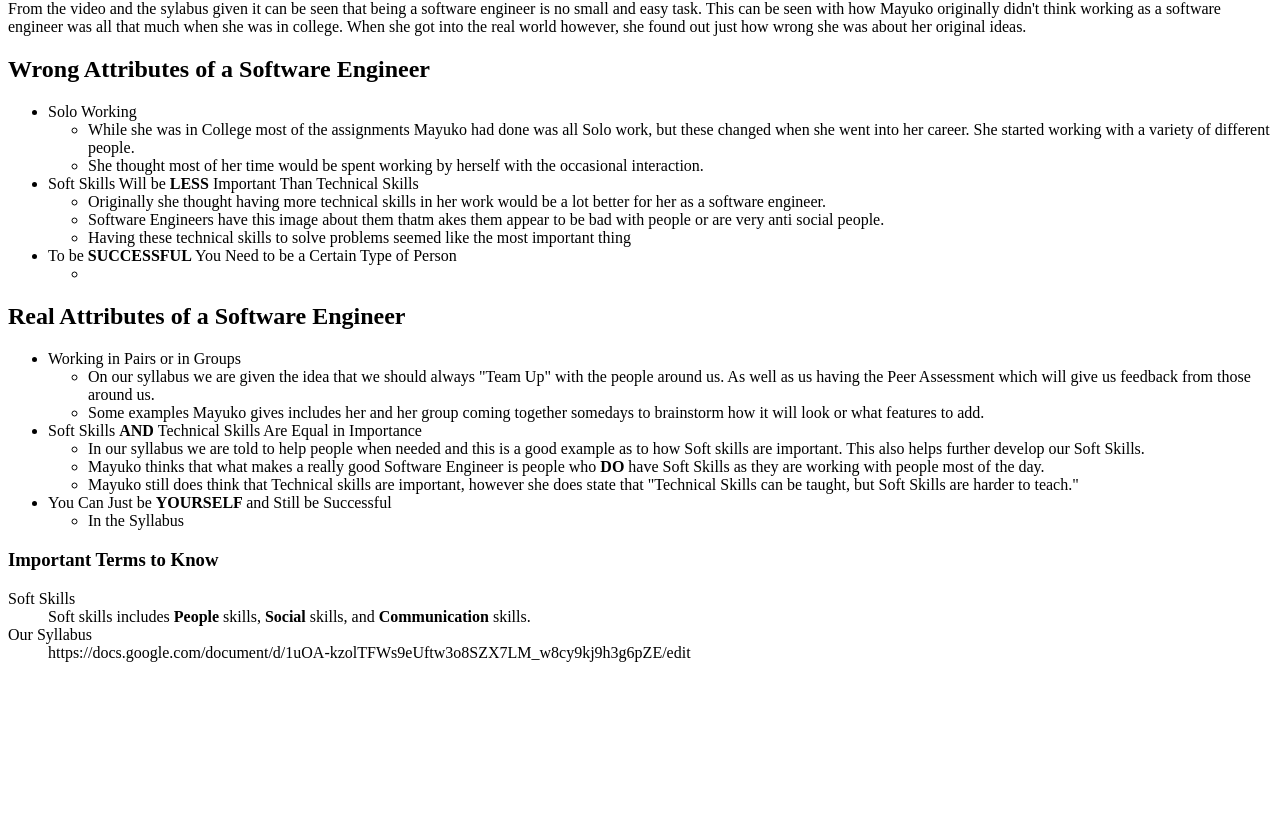
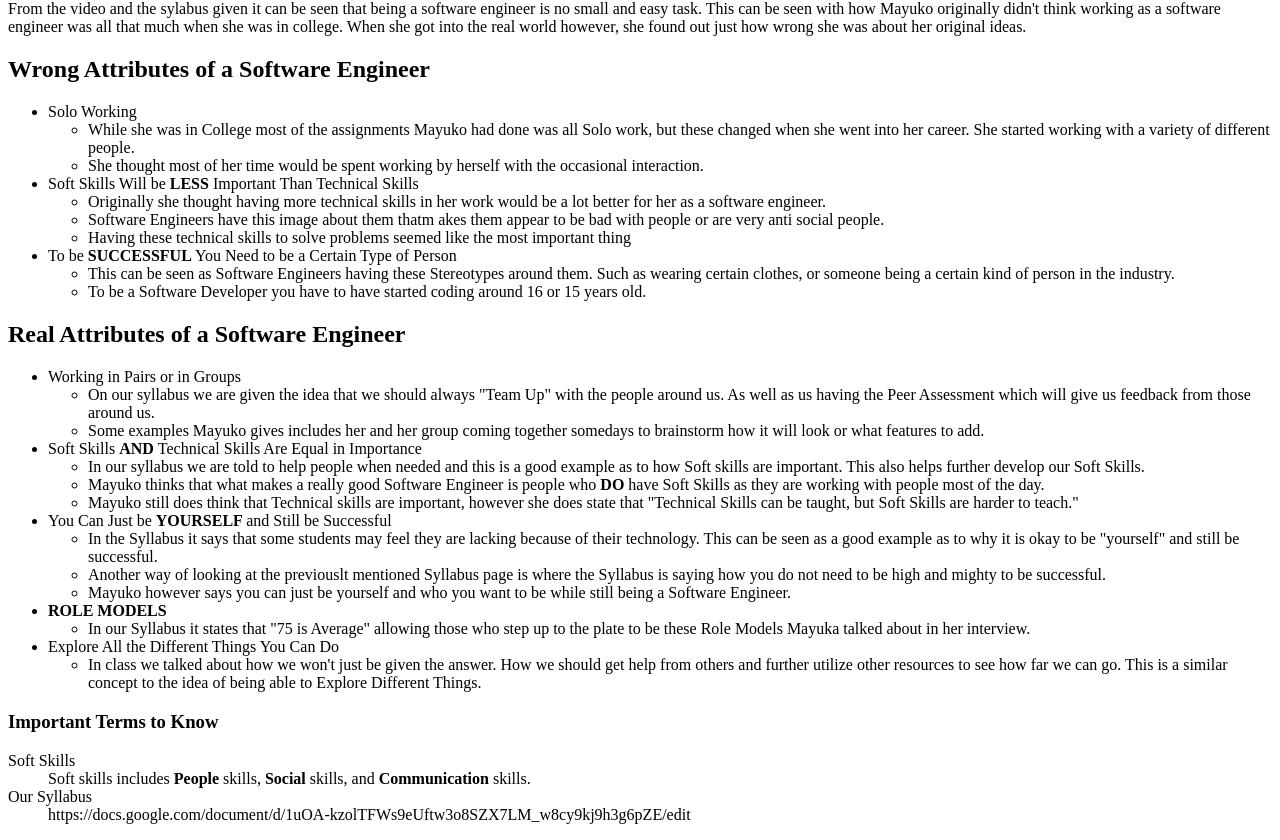
Before and after one commit to E-Bay/TheSecondOfMany, a plain HTML site: page index.html in a window 1280 px wide. Shown: the part 66-906 px from the top of the page. Before the commit the page ends 800 px from the top, so only its background shows below. Drawn offline with Linux system fonts and the light colour scheme.

Commit message:
Testing Finished Product.1

```diff
--- a/index.html
+++ b/index.html
@@ -19,7 +19,7 @@
           </ul>
         <li> Soft Skills Will be <b> LESS </b> Important Than Technical Skills </li>
         <ul>
-          <li>Originally she thought having more technical skills in her work would be a lot better for her as a software engineer. </li>
+          <li> Originally she thought having more technical skills in her work would be a lot better for her as a software engineer. </li>
         </ul>
         <ul>
           <li> Software Engineers have this image about them thatm akes them appear to be bad with people
@@ -28,7 +28,9 @@
         </ul>
         <li> To be <b> SUCCESSFUL </b> You Need to be a Certain Type of Person </li>
       <ul>
-        <li>  </li>
+        <li> This can be seen as Software Engineers having these Stereotypes around them. Such as wearing certain clothes, or
+        someone being a certain kind of person in the industry. </li>
+        <li> To be a Software Developer you have to have started coding around 16 or 15 years old. </li>
         </ul>
       </ul>
       <h2>
@@ -53,7 +55,22 @@
   </ul>
   <li> You Can Just be <b> YOURSELF </b> and Still be Successful </li>
   <ul>
-    <li> In the Syllabus </li>
+    <li> In the Syllabus it says that some students may feel they are lacking because of their technology.
+    This can be seen as a good example as to why it is okay to be "yourself" and still be successful. </li>
+    <li> Another way of looking at the previouslt mentioned Syllabus page is where the Syllabus is saying
+     how you do not need to be high and mighty to be successful. </li>
+    <li> Mayuko however says you can just be yourself and who you want to be while still being a Software Engineer. </li>
+  </ul>
+  <li> <b> ROLE MODELS </b> </li>
+  <ul>
+    <li> In our Syllabus it states that "75 is Average" allowing those who step up to the plate to be these Role Models
+    Mayuka talked about in her interview. </li>
+  </ul>
+  <li> Explore All the Different Things You Can Do </li>
+  <ul>
+    <li> In class we talked about how we won't just be given the answer. How we should get help from others and further
+    utilize other resources to see how far we can go. This is a similar concept to the idea of being able to
+    Explore Different Things. </li>
   </ul>
 </ul>
       <h3> Important Terms to Know </h3>
```
